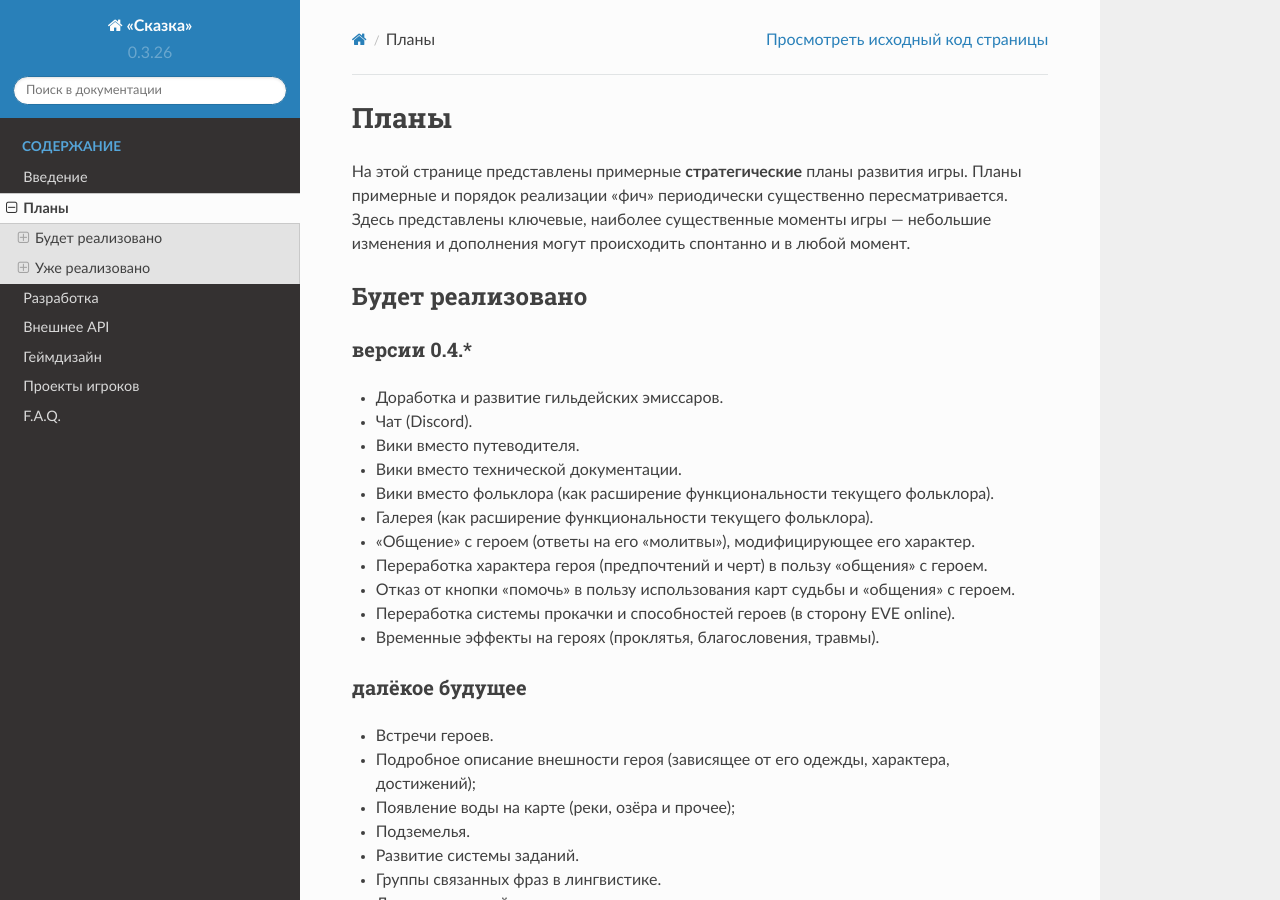
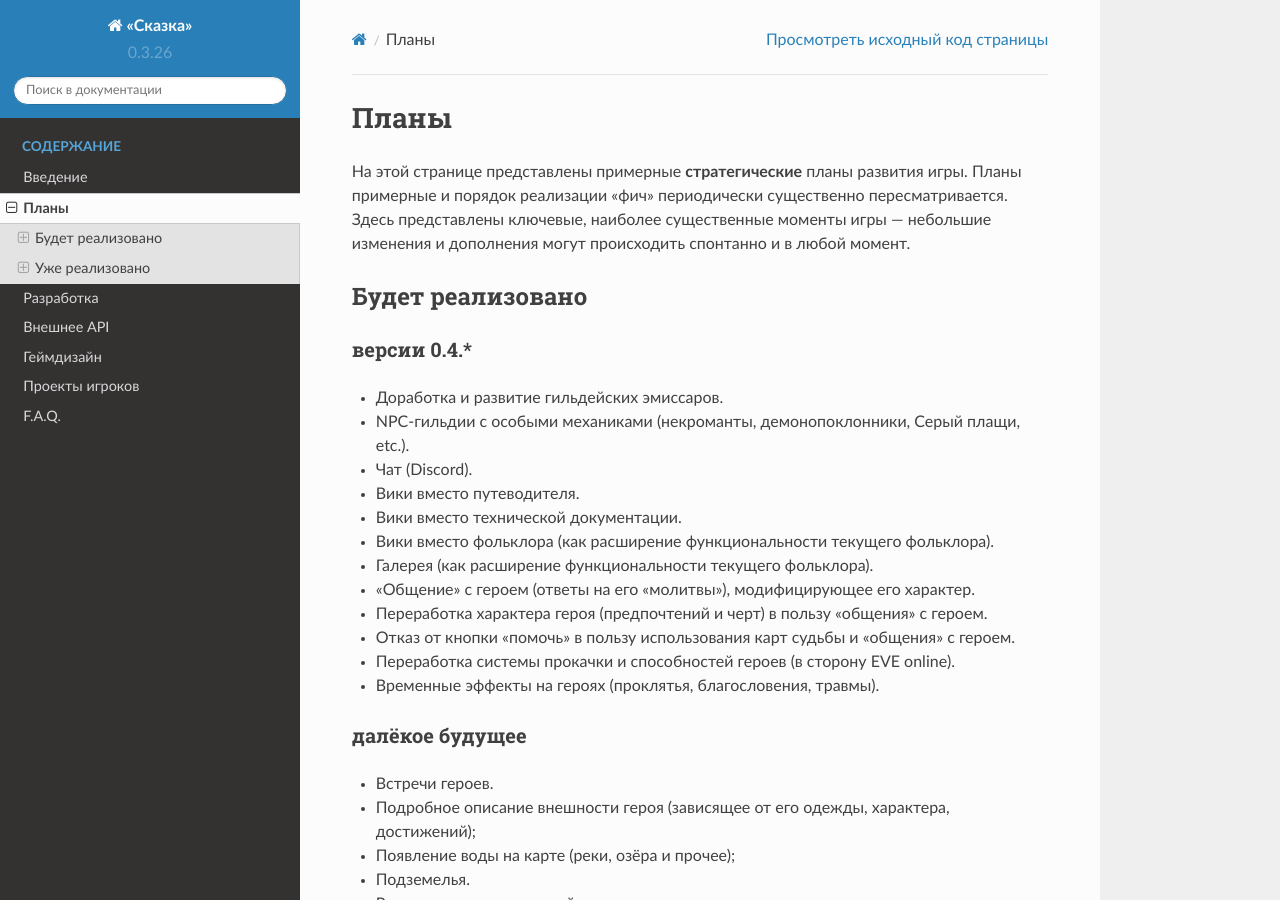
Before and after one commit to the-tale/tt_docs, a Sphinx documentation site: the page built from docs/source/plans.rst, in a window 1280 px wide and 900 px high. Built offline with Sphinx 7.4.7 and the Read the Docs theme 2.0.0, drawn with Linux system fonts in a browser that asks for light colours.

Commit message:
Обновлены стратегические планы

```diff
--- a/docs/source/plans.rst
+++ b/docs/source/plans.rst
@@ -10,6 +10,7 @@
 ~~~~~~~~~~~~
 
 - Доработка и развитие гильдейских эмиссаров.
+- NPC-гильдии с особыми механиками (некроманты, демонопоклонники, Серый плащи, etc.).
 - Чат (Discord).
 - Вики вместо путеводителя.
 - Вики вместо технической документации.
```
